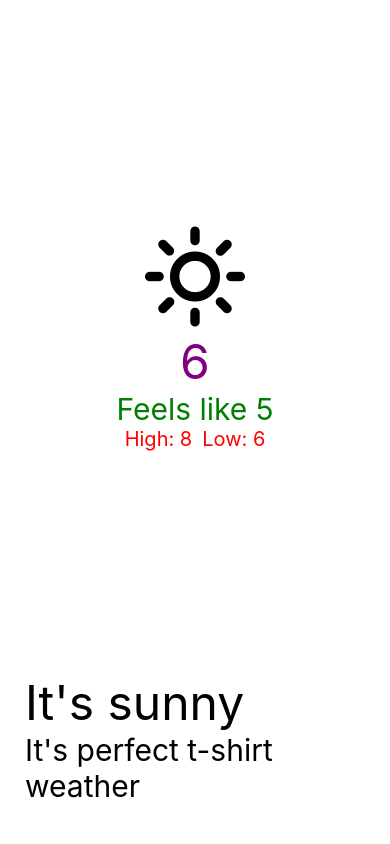
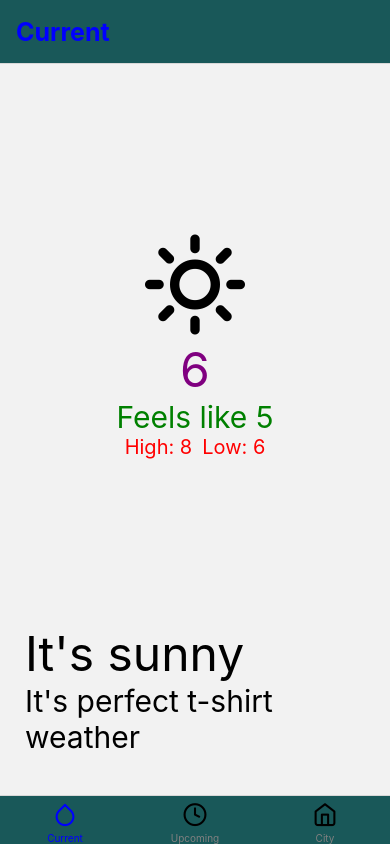
Before and after one commit to obah/weathermobileapptutorial, a React Native app: screen /Current in a window 390 px wide. Built offline with nearby package versions, Linux system fonts and the light colour scheme.

Commit message:
feat: added navigation

```diff
--- a/App.js
+++ b/App.js
@@ -1,28 +1,11 @@
-import City from "./src/screens/city";
-import CurrentWeather from "./src/screens/current-weather";
+import { NavigationContainer } from "@react-navigation/native";
 import React from "react";
-import UpcomingWeather from "./src/screens/upcoming-weather";
-import { SafeAreaView, StatusBar, StyleSheet } from "react-native";
+import Tabs from "./src/components/tabs";
 
 export default function App() {
-  const show = 1;
-
   return (
-    <SafeAreaView style={styles.container}>
-      {show === 1 ? (
-        <CurrentWeather />
-      ) : show === 2 ? (
-        <UpcomingWeather />
-      ) : (
-        <City />
-      )}
-    </SafeAreaView>
+    <NavigationContainer>
+      <Tabs />
+    </NavigationContainer>
   );
 }
-
-const styles = StyleSheet.create({
-  container: {
-    flex: 1,
-    marginTop: StatusBar.currentHeight || 0
-  }
-});
--- a/package.json
+++ b/package.json
@@ -10,10 +10,14 @@
     "lint": "eslint ."
   },
   "dependencies": {
+    "@react-navigation/bottom-tabs": "^6.5.12",
+    "@react-navigation/native": "^6.1.10",
     "expo": "~50.0.6",
     "expo-status-bar": "~1.11.1",
     "react": "18.2.0",
-    "react-native": "0.73.4"
+    "react-native": "0.73.4",
+    "react-native-safe-area-context": "4.8.2",
+    "react-native-screens": "~3.29.0"
   },
   "devDependencies": {
     "@babel/core": "^7.20.0",
--- /dev/null
+++ b/src/components/tabs.js
@@ -0,0 +1,66 @@
+import City from "../screens/city";
+import CurrentWeather from "../screens/current-weather";
+import { Feather } from "@expo/vector-icons";
+import React from "react";
+import UpcomingWeather from "../screens/upcoming-weather";
+import { createBottomTabNavigator } from "@react-navigation/bottom-tabs";
+
+export default function Tabs() {
+  const Tab = createBottomTabNavigator();
+
+  return (
+    <Tab.Navigator
+      screenOptions={{
+        tabBarActiveTintColor: "blue",
+        tabBarInactiveTintColor: "gray",
+        tabBarStyle: {
+          backgroundColor: "#195859"
+        },
+        headerStyle: {
+          backgroundColor: "#195859"
+        },
+        headerTitleStyle: {
+          fontWeight: "bold",
+          fontSize: 25,
+          color: "blue"
+        }
+      }}
+    >
+      <Tab.Screen
+        name="Current"
+        component={CurrentWeather}
+        options={{
+          tabBarIcon: ({ focused }) => (
+            <Feather
+              name="droplet"
+              size={25}
+              color={focused ? "blue" : "black"}
+            />
+          )
+        }}
+      />
+      <Tab.Screen
+        name="Upcoming"
+        component={UpcomingWeather}
+        options={{
+          tabBarIcon: ({ focused }) => (
+            <Feather
+              name="clock"
+              size={25}
+              color={focused ? "blue" : "black"}
+            />
+          )
+        }}
+      />
+      <Tab.Screen
+        name="City"
+        component={City}
+        options={{
+          tabBarIcon: ({ focused }) => (
+            <Feather name="home" size={25} color={focused ? "blue" : "black"} />
+          )
+        }}
+      />
+    </Tab.Navigator>
+  );
+}
```
Also changed, not shown: 1 other file (tests, documents, lock files or other folders).
